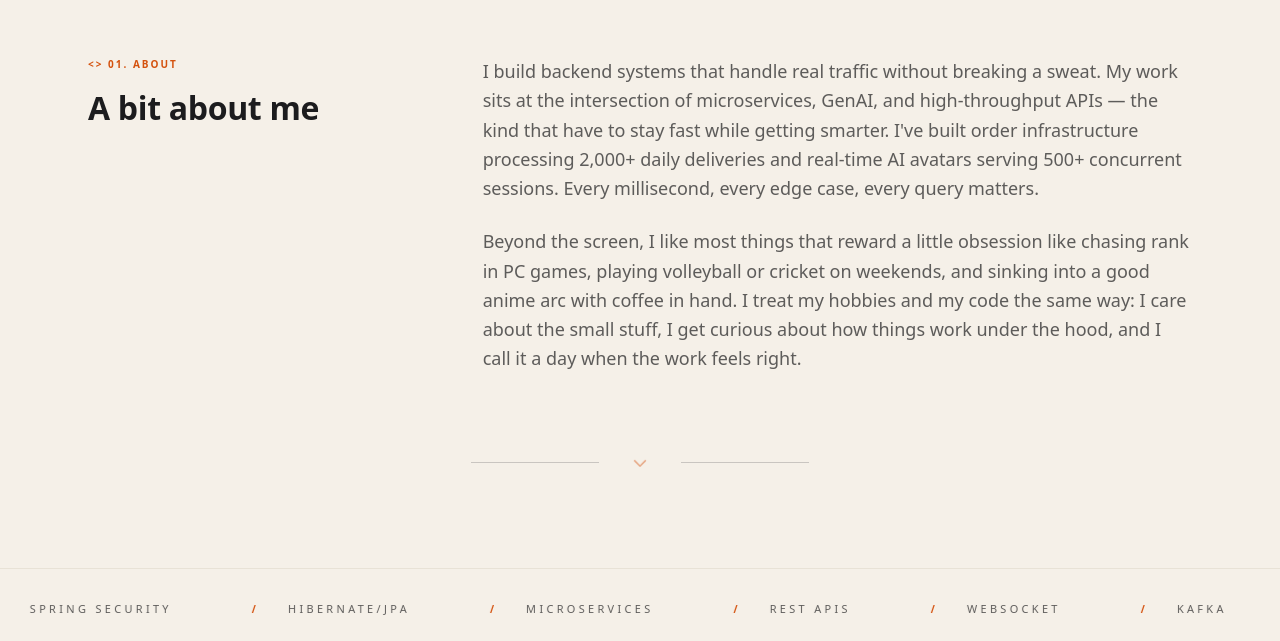
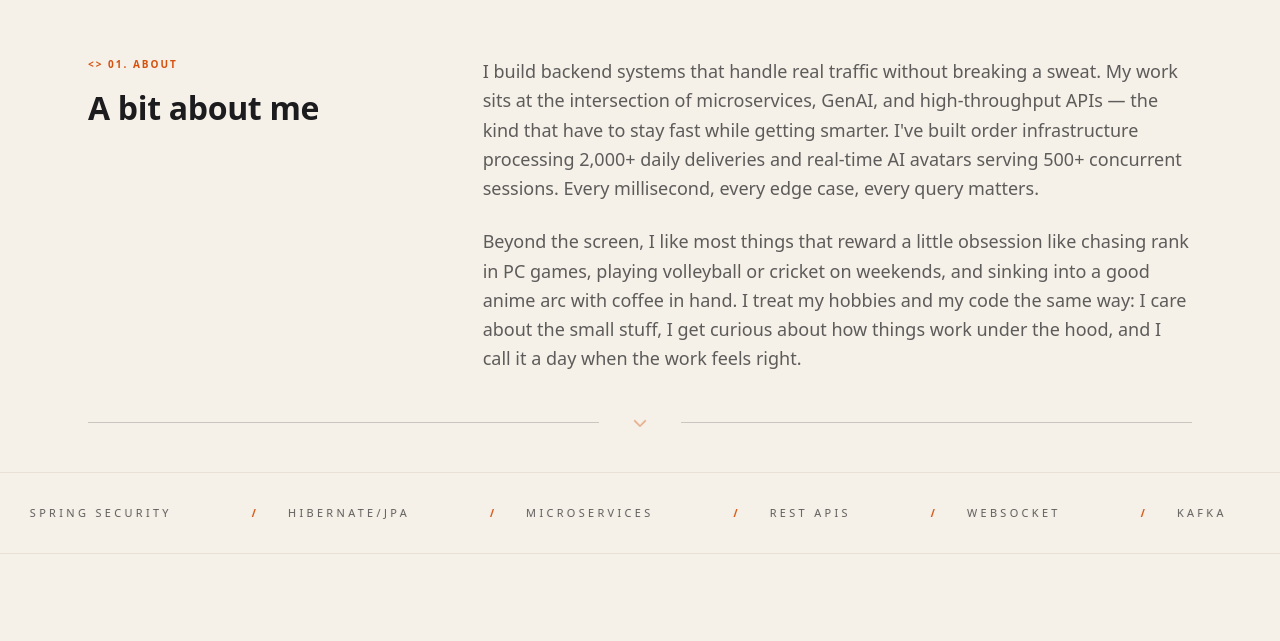
Before and after one commit to anupamabhay/Portfolio, a React (Vite) app: page / in a window 1280 px wide. Shown: the part 839-1480 px from the top of the page. Built offline with nearby package versions, Linux system fonts and the light colour scheme.

Commit message:
style: reduce about/contact bottom padding; span line-anchor full width with chevron centered

```diff
--- a/src/components/About.tsx
+++ b/src/components/About.tsx
@@ -7,7 +7,7 @@ export function About() {
   return (
     <section
       id="about"
-      className="px-6 md:px-12 max-w-container-max mx-auto py-24"
+      className="px-6 md:px-12 max-w-container-max mx-auto pt-24 pb-10"
       ref={ref}
     >
       <div
@@ -29,8 +29,8 @@ export function About() {
           ))}
         </div>
       </div>
-      <div className="flex items-center justify-center gap-8 mt-20">
-        <span className="flex-1 max-w-32 h-px bg-on-surface/20" />
+      <div className="flex items-center gap-8 mt-10">
+        <span className="flex-1 h-px bg-on-surface/20" />
         <svg
           className="w-[18px] h-[18px] text-primary animate-[breathe_3s_ease-in-out_infinite]"
           viewBox="0 0 24 24"
@@ -40,7 +40,7 @@ export function About() {
         >
           <path strokeLinecap="round" strokeLinejoin="round" d="M5 9l7 7 7-7" />
         </svg>
-        <span className="flex-1 max-w-32 h-px bg-on-surface/20" />
+        <span className="flex-1 h-px bg-on-surface/20" />
       </div>
     </section>
   )
--- a/src/components/Contact.tsx
+++ b/src/components/Contact.tsx
@@ -29,7 +29,7 @@ export function Contact() {
   return (
     <section id="contact" className="section-divider bg-surface-container-lowest" ref={ref}>
       <div
-        className={`px-6 md:px-12 max-w-container-max mx-auto flex flex-col justify-center py-24 transition-all duration-700 ${
+        className={`px-6 md:px-12 max-w-container-max mx-auto flex flex-col justify-center pt-24 pb-10 transition-all duration-700 ${
           inView ? "opacity-100 translate-y-0" : "opacity-0 translate-y-8"
         }`}
       >
```
